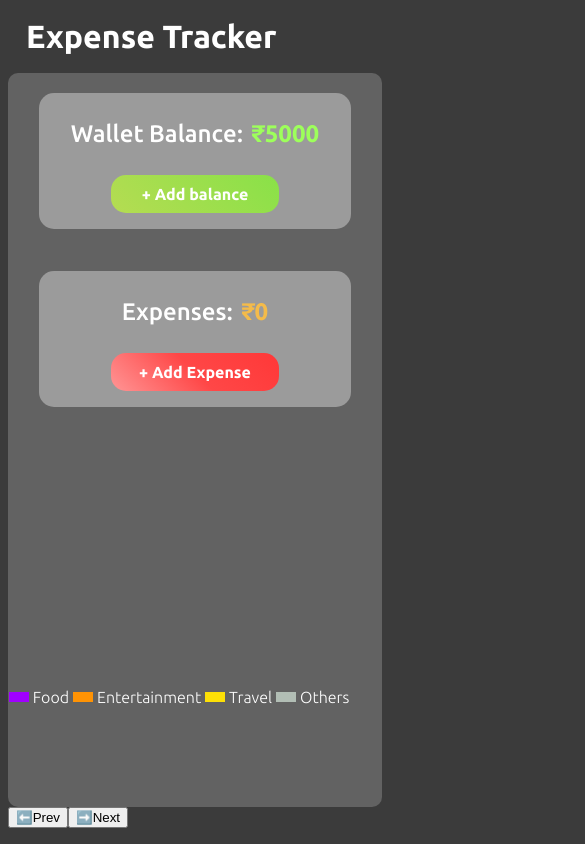
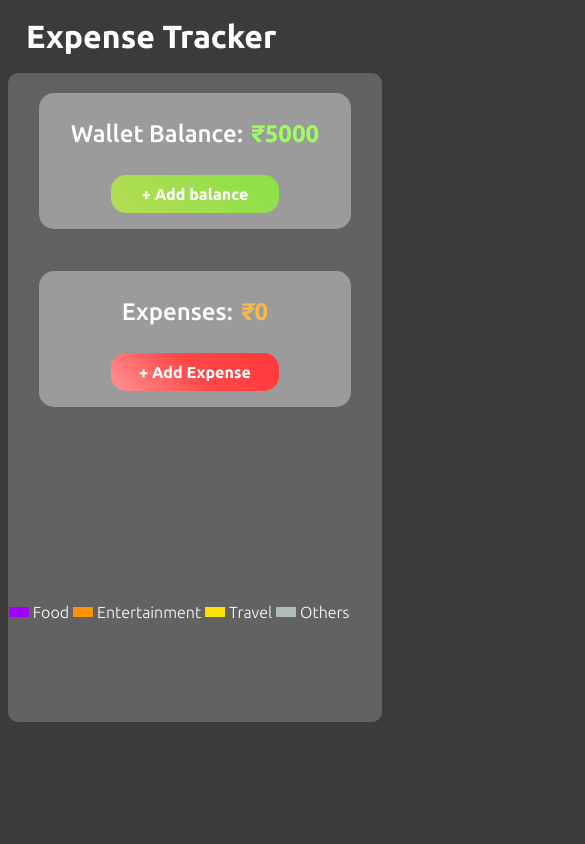
Before and after one commit to GautamKannoujiya58/ExpenseTracker, a React (Vite) app in the folder expensetracker/: page / in a window 390 px wide. Shown: the top 844 px of the page, 585 px wide, since content can reach past the window. Built offline with nearby package versions, Linux system fonts and the light colour scheme.

Commit message:
Styling or legend tag of pieChart

```diff
--- a/expensetracker/src/MainPage/ExpenseTracker.jsx
+++ b/expensetracker/src/MainPage/ExpenseTracker.jsx
@@ -253,11 +253,11 @@ function ExpenseTracker() {
         <ExpensePieChart expensesList={expensesList} />
       </div>
 
-      <RecentTransactions
+      {/* <RecentTransactions
         expensesList={expensesList}
         handleEditExpense={handleEditExpense}
         handleDeleteExpense={handleDeleteExpense}
-      />
+      /> */}
     </>
   );
 }
--- a/expensetracker/src/components/ExpensePieChart/ExpensePieChart.jsx
+++ b/expensetracker/src/components/ExpensePieChart/ExpensePieChart.jsx
@@ -56,8 +56,11 @@ function ExpensePieChart({ expensesList }) {
 
   return (
     <>
-      <div></div>
-      <ResponsiveContainer width="100%" height={400}>
+      <ResponsiveContainer
+        width="100%"
+        height={400}
+        className={styles.ResponsiveContainer}
+      >
         <PieChart className={styles.pieChart}>
           <Pie
             data={data}
--- a/expensetracker/src/components/ExpensePieChart/ExpensePieChart.module.css
+++ b/expensetracker/src/components/ExpensePieChart/ExpensePieChart.module.css
@@ -6,6 +6,14 @@
   margin-left: 0.2vw;
   color: #ffffff;
   font-weight: 100;
+}
+@media only screen and (max-width: 900px) {
+  .ResponsiveContainer {
+    margin-top: -85px;
+  }
+  /* .labelsDiv {
+    margin-top: -10px;
+  } */
 }
 
 /* style={{ marginTop: "-110px", marginLeft: "50px" }}
```
